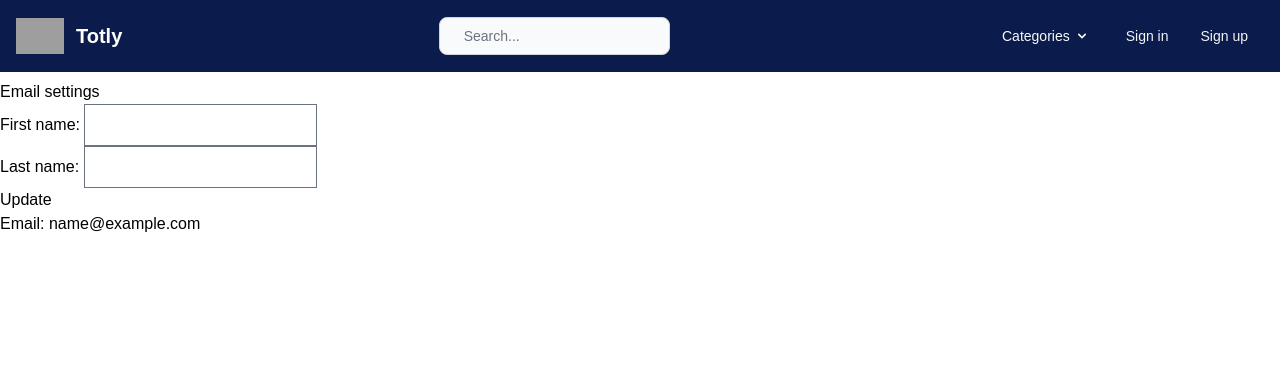
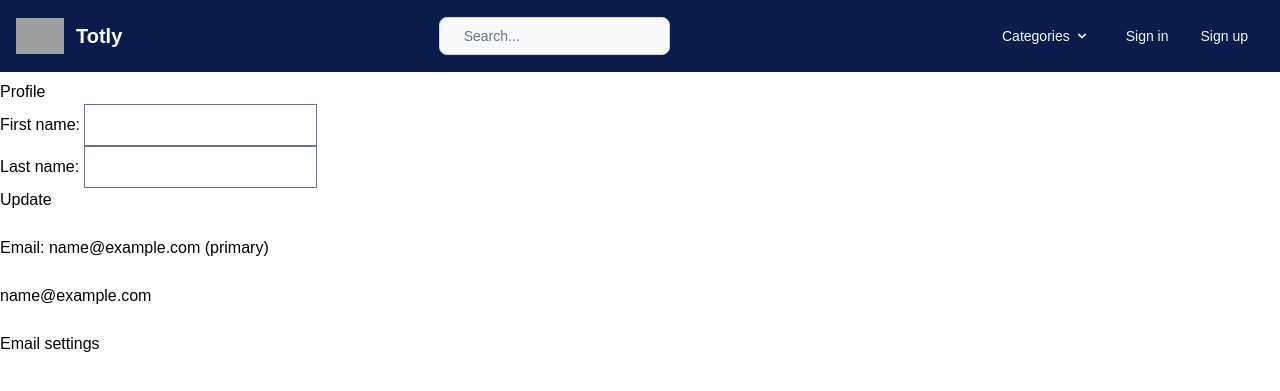
Before and after one commit to hengage/totly, a Django app: template apps/users/templates/account/update_user.html in a window 1280 px wide. Shown: the top 391 px of the page. Run offline with Django 4.2, Linux system fonts and the light colour scheme; tables that the repository leaves empty hold one stand-in row (values such as "Sample post"); the template is opened without the code that fills it: values that come from a table or form of the project are taken from there, most other values are stand-ins (such as "Sample title", 1, 10 or a date in 2020); style sheets or scripts are compiled from the project's sources; grey boxes are pictures that could not be loaded.

Commit message:
Feature: display primary email address and other email addresses on user profile page

```diff
--- a/apps/users/templates/account/update_user.html
+++ b/apps/users/templates/account/update_user.html
@@ -14,8 +14,7 @@
     </ul>
   {% endif %}
 
-  <a href="{% url 'account_email' %}">Email settings</a>
-
+<h2>Profile</h2>
 <form method="post">
     {% csrf_token %}
 
@@ -25,11 +24,19 @@
 
 </form>
 
+<br/>
+Email:
+{% if primary_email %}
+{{ primary_email}} (primary)<br><br>
 
-Email:
-{% for email_address in email_addresses %}
-    {{ email_address.email }}
+{% endif %}
+
+{% for email_address in other_email_addresses %}
+    {{ email_address.email }} <br><br>
 {% endfor %}
+
+<a href="{% url 'account_email' %}">Email settings</a>
+
 
 </div>
 
--- a/apps/users/views.py
+++ b/apps/users/views.py
@@ -44,6 +44,8 @@ class UpdateUserView(
 
     def get_context_data(self, **kwargs):
         context = super().get_context_data(**kwargs)
-        email_addresses = EmailAddress.objects.filter(user=self.request.user)
-        context['email_addresses'] = email_addresses
+        primary_email = EmailAddress.objects.filter(user=self.request.user).filter(primary=True).first()
+        other_email_addresses = EmailAddress.objects.filter(user=self.request.user).exclude(primary=True)
+        context['other_email_addresses'] = other_email_addresses
+        context['primary_email'] = primary_email
         return context
```
